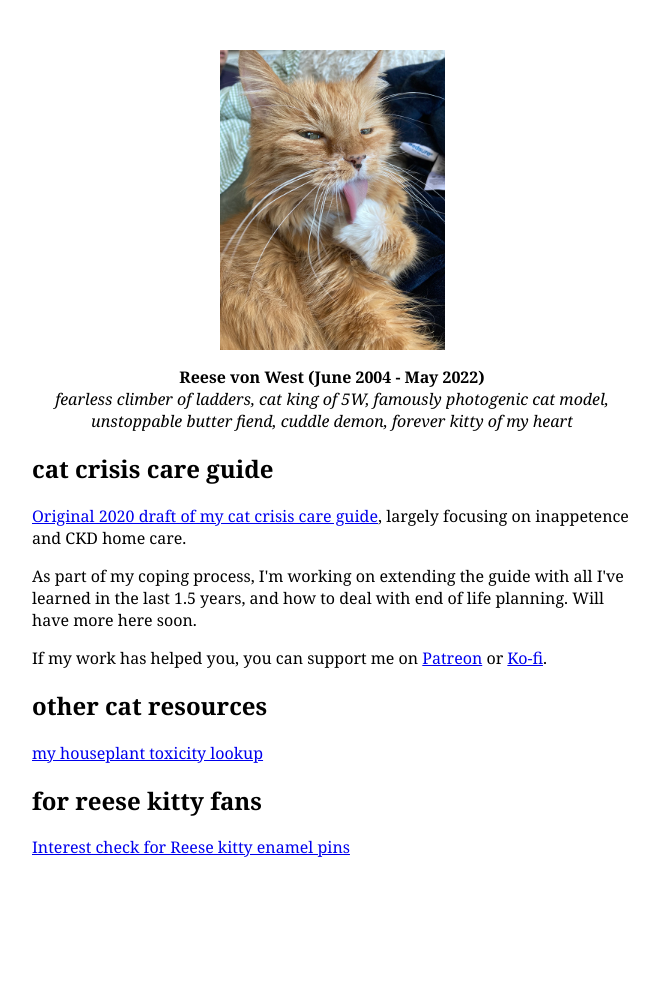
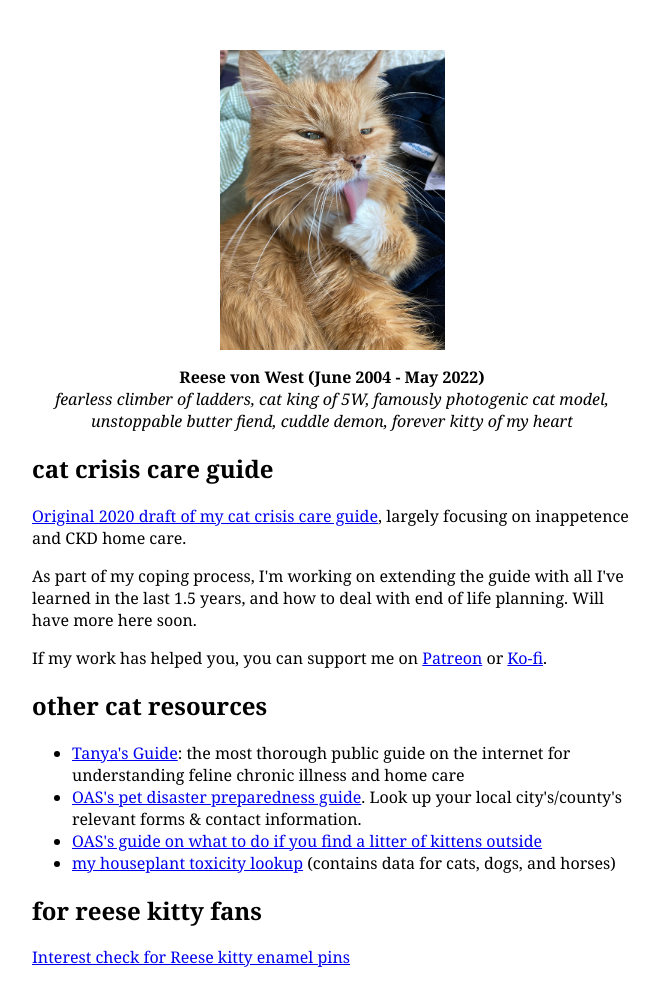
Before and after one commit to reesekitty/reesekitty.github.io, a plain HTML site: page index.html in a window 1280 px wide. Shown: the whole page, without its empty margins (308-967 px from the left). Before the commit the page ends 908 px from the top, so only its background shows below. Drawn offline with Linux system fonts and the light colour scheme.

Commit message:
linked more 3rd party resources

```diff
--- a/index.html
+++ b/index.html
@@ -23,7 +23,12 @@
 
 <h2>other cat resources</h2>
 
-<a href="rfong.github.io/plant-toxicity">my houseplant toxicity lookup</a>
+<ul>
+  <li><a href="http://felinecrf.org/">Tanya's Guide</a>: the most thorough public guide on the internet for understanding feline chronic illness and home care</li>
+  <li><a href="https://www.oaklandanimalservices.org/resources/disaster-preparedness/">OAS's pet disaster preparedness guide</a>. Look up your local city's/county's relevant forms & contact information.</li>
+  <li><a href="https://www.oaklandanimalservices.org/resources/cat-resources/find-kittens-what-to-do-not-do/">OAS's guide on what to do if you find a litter of kittens outside</a></li>
+  <li><a href="rfong.github.io/plant-toxicity">my houseplant toxicity lookup</a> (contains data for cats, dogs, and horses)</li>
+</ul>
 
 <h2>for reese kitty fans</h2>
 
```
